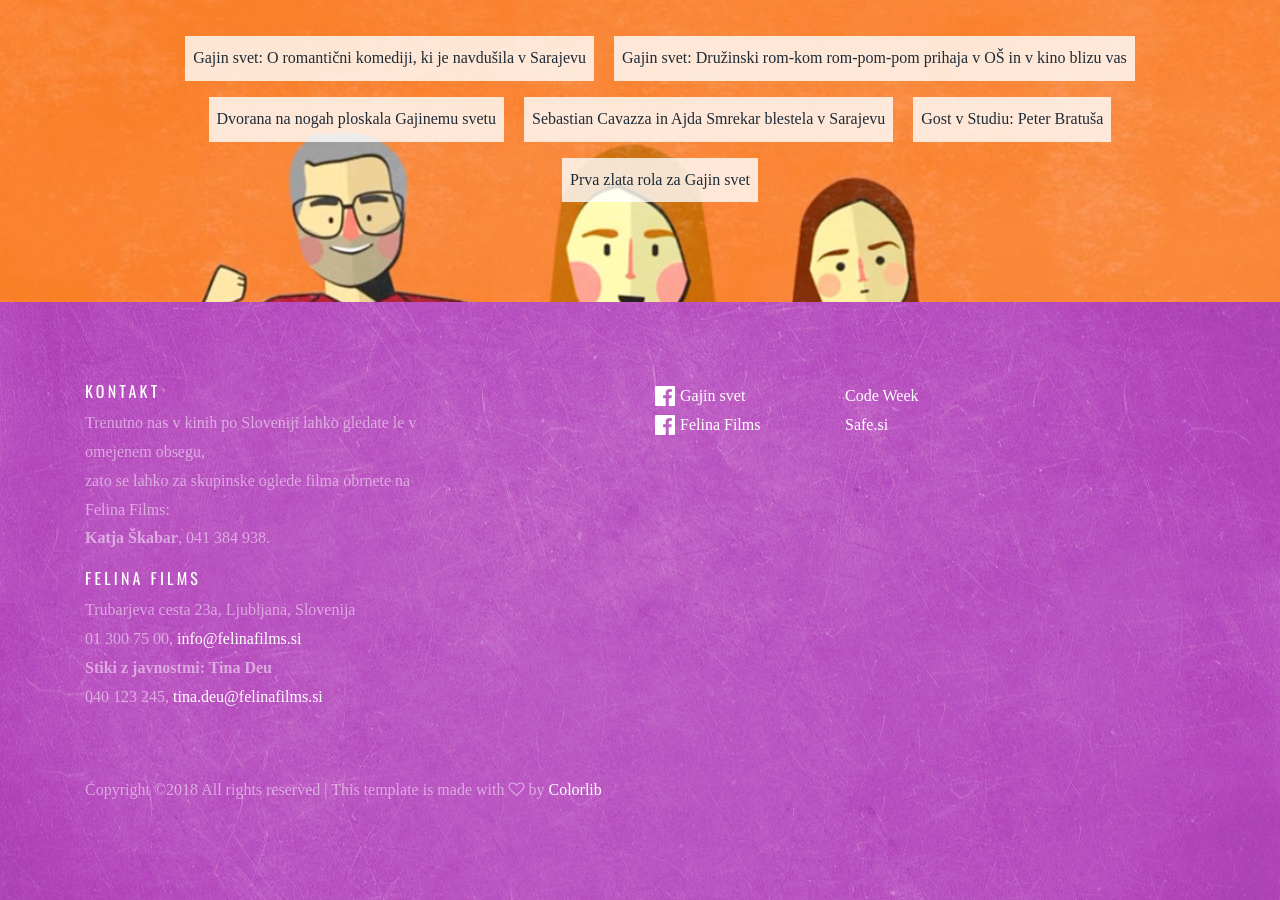
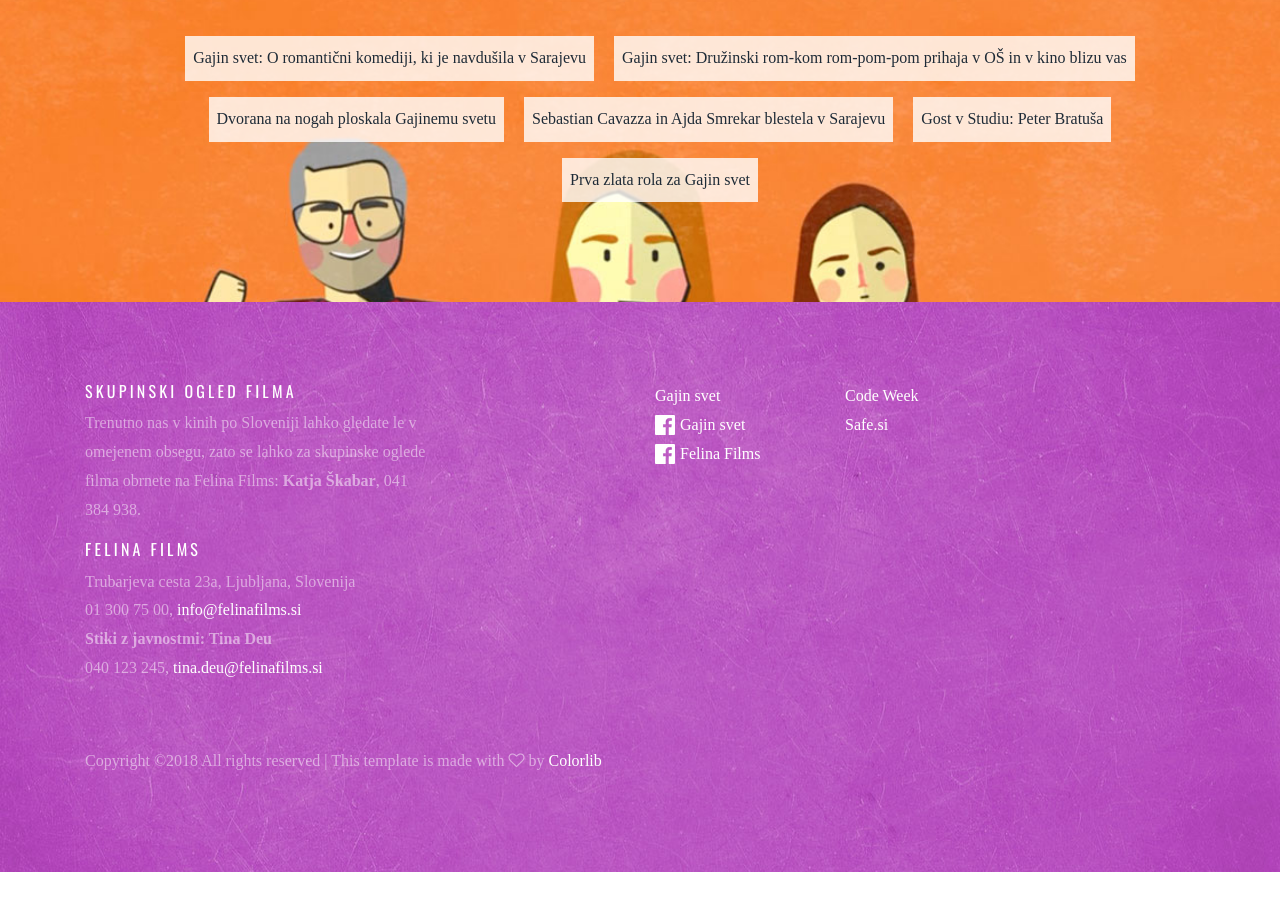
Before and after one commit to codeweeksi/gajin-svet, a Jekyll site: the page built from index.html, in a window 1280 px wide and 900 px high, scrolled down 6317 px. Built offline with Jekyll 4.4.1, drawn with Linux system fonts in a browser that asks for light colours; some web fonts are replaced; comment, search, counter and statistics services are not loaded; after the commit the page ends 7189 px from its top, so only the background shows below that.

Commit message:
added ig social

```diff
--- a/_includes/footer_home.html
+++ b/_includes/footer_home.html
@@ -2,9 +2,9 @@
       <div class="container">
         <div class="row mb-5">
           <div class="col-md-4">
-              <h3>Kontakt</h3>
-              <p>Trenutno nas v kinih po Sloveniji lahko gledate le v omejenem obsegu,<br/>
-                  zato se lahko za skupinske oglede filma obrnete na Felina Films:<br/>
+              <h3>Skupinski ogled filma</h3>
+              <p>Trenutno nas v kinih po Sloveniji lahko gledate le v omejenem obsegu,
+                  zato se lahko za skupinske oglede filma obrnete na Felina Films:
                   <strong>Katja Škabar</strong>, 041 384 938.</p>
               <h3>Felina Films</h3>
             <p>Trubarjeva cesta 23a, Ljubljana, Slovenija<br/>
@@ -16,6 +16,7 @@
             <div class="row">
               <div class="col-md-4">
                 <ul class="list-unstyled">
+                  <li class="ig"><a href="https://www.instagram.com/gajinsvet/" target="_blank">Gajin svet</a></li>
                   <li class="fb"><a href="https://www.facebook.com/GajinSvet/" target="_blank">Gajin svet</a></li>
                   <li class="fb"><a href="https://www.facebook.com/felinafil/" target="_blank">Felina Films</a></li>
                 </ul>
```
